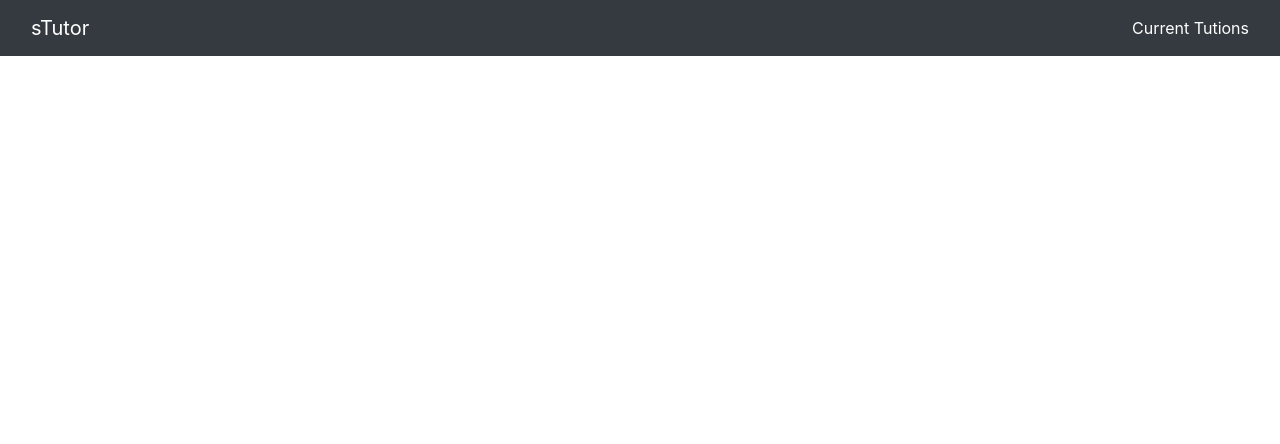
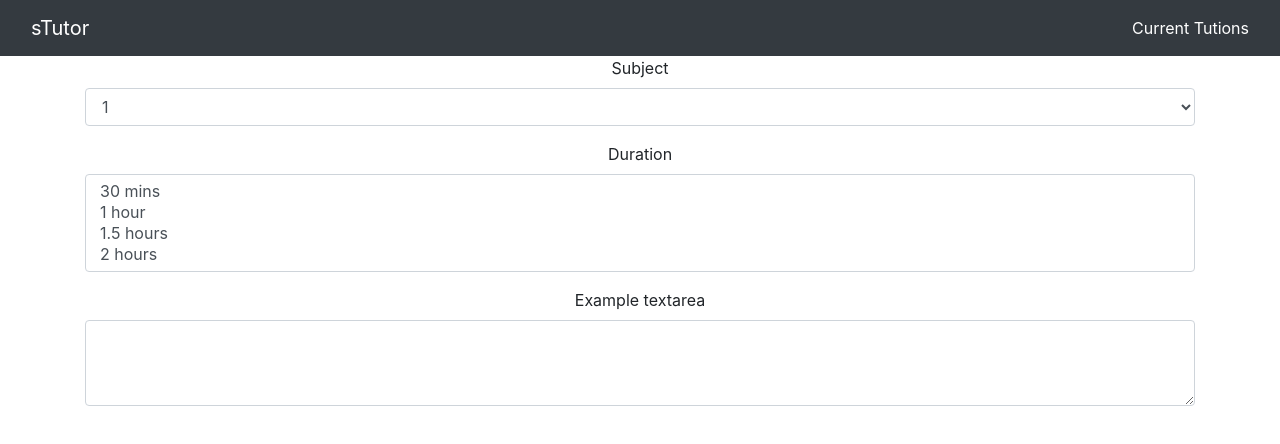
Before and after one commit to Ankur19/stutor, a React (Create React App) app: page /new/1 in a window 1280 px wide. Shown: the top 444 px of the page. Built offline with nearby package versions, Linux system fonts and the light colour scheme.

Commit message:
new pages 1

```diff
--- a/src/App.js
+++ b/src/App.js
@@ -5,6 +5,7 @@ import {BrowserRouter as Router, Route} from "react-router-dom";
 import Navbar from "./components/Navbar/Navbar";
 import Landing from "./components/Landing/Landing";
 import Selection from "./components/Selection/Selection";
+import NewDisc from './components/NewDisc/NewDisc';
 
 
 function App() {
@@ -13,6 +14,7 @@ function App() {
       <Navbar/>
       <Route path="/" exact component={Landing}/>
       <Route path="/selection/:id" component={Selection}/>
+      <Route path="/new/:id" component={NewDisc}/>
     </Router>
   );
 }
--- a/src/components/NewDisc/NewDisc.js
+++ b/src/components/NewDisc/NewDisc.js
@@ -8,17 +8,30 @@ function NewDisc(props){
     return <div className="container">
 
 
-        <form onSubmit={handleSubmit}>
-            <div className="form-group">
-                <label htmlFor="email" className="control-label col-sm-2">Email</label>
-                <input type="email" className="form-control" id="email" placeholder="abc@def.com" value={email} onChange={handleEmailChange}></input>
+        <form>
+            <div class="form-group">
+                <label for="exampleFormControlSelect1">Subject</label>
+                <select className="form-control" id="exampleFormControlSelect1">
+                    <option>1</option>
+                    <option>2</option>
+                    <option>3</option>
+                    <option>4</option>
+                    <option>5</option>
+                </select>
             </div>
-            <div className="form-group">
-            <label htmlFor="pwd" className="control-label col-sm-2">Password</label>
-            <input id="pwd" className="form-control" type="text" placeholder="123456789" value={password} onChange={handlePasswordChange}></input>
-
+            <div class="form-group">
+                <label for="exampleFormControlSelect2">Duration</label>
+                <select multiple class="form-control" id="exampleFormControlSelect2">
+                <option value="30">30 mins</option>
+                <option value="60">1 hour</option>
+                <option value="90">1.5 hours</option>
+                <option value="120">2 hours</option>
+                </select>
             </div>
-            <button type="submit" className="btn btn-primary">Submit</button>
+            <div class="form-group">
+                <label for="exampleFormControlTextarea1">Example textarea</label>
+                <textarea class="form-control" id="exampleFormControlTextarea1" rows="3"></textarea>
+            </div>
         </form>
 
 
--- a/src/components/Selection/Selection.js
+++ b/src/components/Selection/Selection.js
@@ -5,7 +5,7 @@ function Selection(props){
 
     function handleClick(type){
         if(type==="new"){
-            props.history.push()
+            props.history.push("/new/"+ props.match.params.id);
         }
     }
     return <div id="selector-div" className="container">
```
